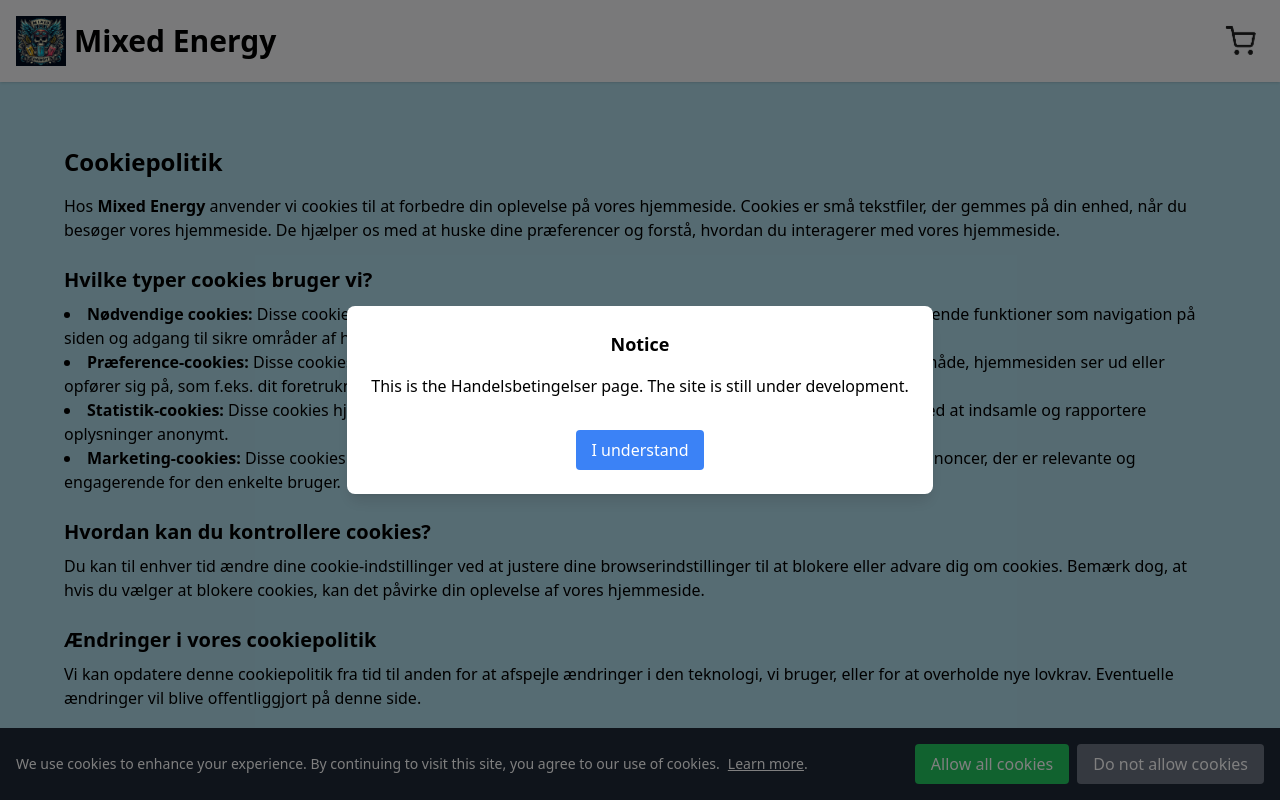
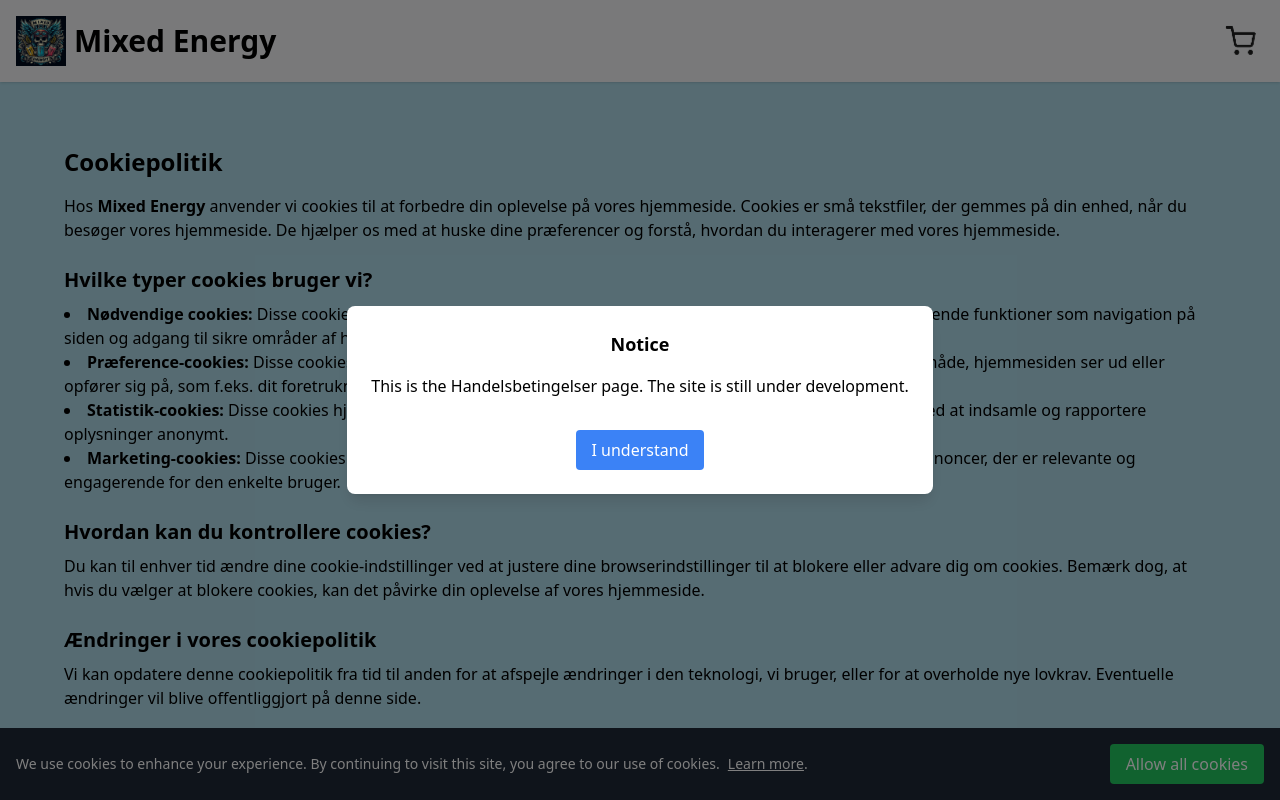
Before and after one commit to vezit/mixedenergy, a Next.js app in the folder app-main/: page /cookiepolitik in a window 1280 px wide. Shown: the top 800 px of the page. Built offline with nearby package versions, Linux system fonts and the light colour scheme.

Commit message:
change cookie id

```diff
--- a/app-main/components/CookieConsent.js
+++ b/app-main/components/CookieConsent.js
@@ -4,8 +4,8 @@ export default function CookieConsent() {
     const [show, setShow] = useState(false);
 
     useEffect(() => {
-        // Check if the user has already accepted or declined cookies
-        const consent = getCookie('cookie_consent');
+        // Check if the user has already accepted cookies
+        const consent = getCookie('cookie_consent_id');
         if (!consent) {
             setShow(true);
         }
@@ -13,12 +13,8 @@ export default function CookieConsent() {
 
     const acceptCookies = () => {
         setShow(false);
-        setCookie('cookie_consent', 'accepted', 365);
-    };
-
-    const declineCookies = () => {
-        setShow(false);
-        setCookie('cookie_consent', 'declined', 365);
+        const consentId = generateConsentId();
+        setCookie('cookie_consent_id', consentId, 365);
     };
 
     const setCookie = (name, value, days) => {
@@ -42,6 +38,12 @@ export default function CookieConsent() {
         return null;
     };
 
+    const generateConsentId = () => {
+        return 'xxxx-xxxx-xxxx-xxxx'.replace(/x/g, () => {
+            return Math.floor(Math.random() * 16).toString(16);
+        });
+    };
+
     if (!show) return null;
 
     return (
@@ -51,8 +53,7 @@ export default function CookieConsent() {
                 <a href="/cookiepolitik" className="underline ml-2">Learn more</a>.
             </p>
             <div>
-                <button onClick={acceptCookies} className="bg-green-500 text-white px-4 py-2 rounded mr-2">Allow all cookies</button>
-                <button onClick={declineCookies} className="bg-gray-500 text-white px-4 py-2 rounded">Do not allow cookies</button>
+                <button onClick={acceptCookies} className="bg-green-500 text-white px-4 py-2 rounded">Allow all cookies</button>
             </div>
         </div>
     );
```
